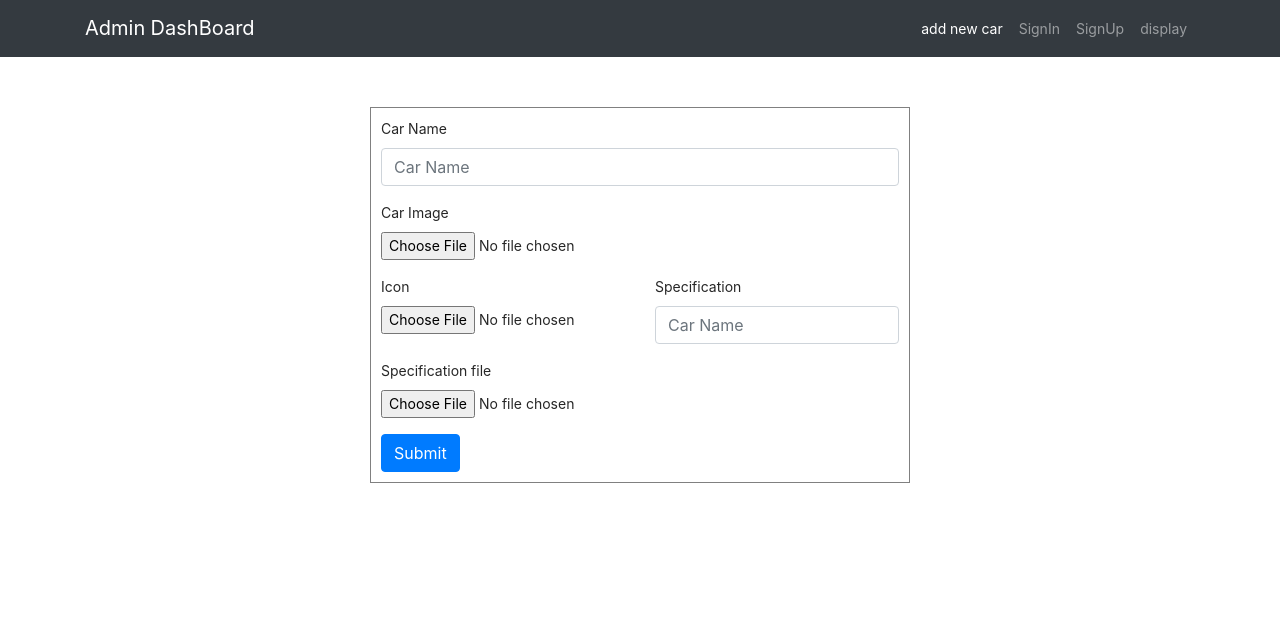
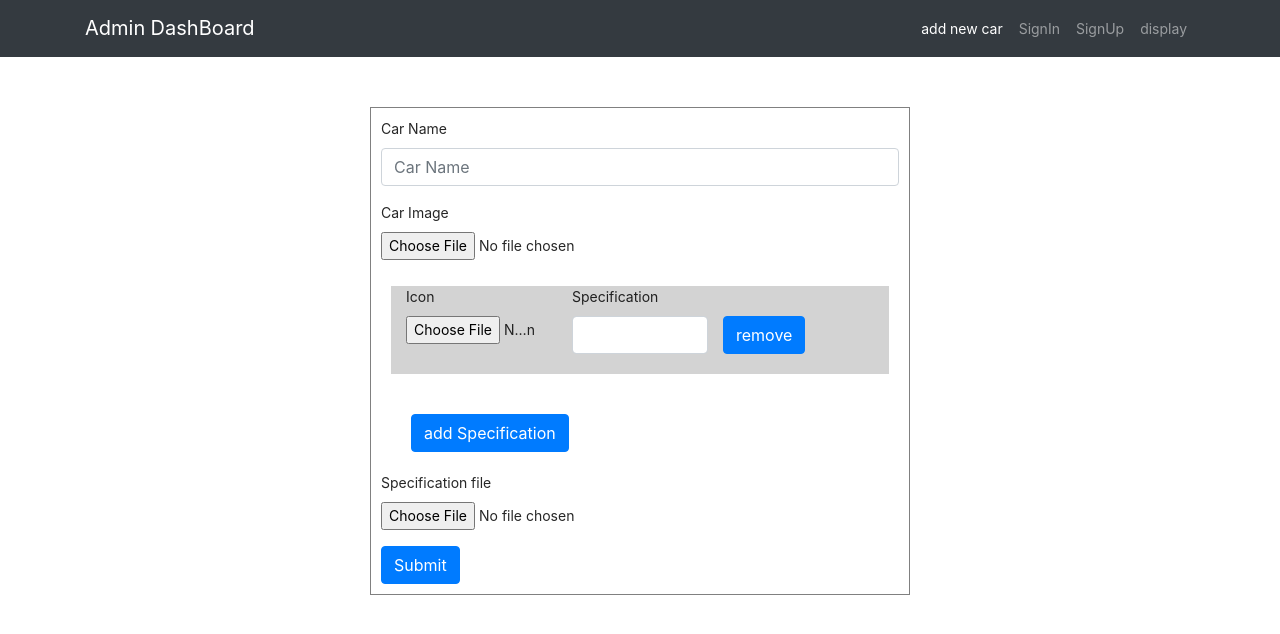
Before and after one commit to Rohit8376/frontend, a React (Create React App) app: page /add-new in a window 1280 px wide. Shown: the top 634 px of the page. Built offline with nearby package versions, Linux system fonts and the light colour scheme.

Commit message:
sencond adition

```diff
--- a/package.json
+++ b/package.json
@@ -3,6 +3,8 @@
   "version": "0.1.0",
   "private": true,
   "dependencies": {
+    "@material-ui/core": "^4.11.0",
+    "@material-ui/icons": "^4.9.1",
     "@testing-library/jest-dom": "^4.2.4",
     "@testing-library/react": "^9.5.0",
     "@testing-library/user-event": "^7.2.1",
--- a/public/index.html
+++ b/public/index.html
@@ -19,6 +19,7 @@
       integrity="sha384-9aIt2nRpC12Uk9gS9baDl411NQApFmC26EwAOH8WgZl5MYYxFfc+NcPb1dKGj7Sk"
       crossorigin="anonymous"
     />
+    <link rel="stylesheet" href="https://fonts.googleapis.com/css?family=Roboto:300,400,500,700&display=swap" />
     <link rel="stylesheet" href="https://stackpath.bootstrapcdn.com/bootstrap/4.5.2/css/bootstrap.min.css" integrity="sha384-JcKb8q3iqJ61gNV9KGb8thSsNjpSL0n8PARn9HuZOnIxN0hoP+VmmDGMN5t9UJ0Z" crossorigin="anonymous">
 
 
--- a/src/components/UI/index.js
+++ b/src/components/UI/index.js
@@ -13,8 +13,8 @@ const Input=(props)=> {
         <>
 
         <Form.Group >
-               <Form.Label>{props.label}</Form.Label>
-              <Form.Control type={props.type} placeholder={props.placeholder} value={props.value} onChange={props.onChange}  />
+              <Form.Label>{props.label}</Form.Label>
+              <Form.Control type={props.type} placeholder={props.placeholder} value={props.value} onChange={props.onChange} name={props.name}  />
               <Form.Text className="text-muted">
                {props.errorMessage}
               </Form.Text>
--- a/src/containers/add_car/index.js
+++ b/src/containers/add_car/index.js
@@ -10,43 +10,68 @@ import { Container, Form, Button, Row, Col } from "react-bootstrap";
 class AddCar extends React.Component {
   constructor(props) {
     super(props);
-
     this.state = {
       car_name: null,
       car_img: null,
-      specifications: null,
       specdtl: null,
-      icon: null,
-      spec: null,
+
+      inputfield: [{ icon: null, spec: null }],
     };
   }
+
+  HandleChangeInput = (index, event) => {
+    if (event.target.name === "icon") {
+      const values = [...this.state.inputfield];
+      values[index][event.target.name] = event.target.files[0];
+      this.setState({ inputfield: values });
+    } else {
+      const values = [...this.state.inputfield];
+      values[index][event.target.name] = event.target.value;
+      this.setState({ inputfield: values });
+    }
+  };
+
+  handleaddfield = () => {
+    const Inputfiled = [...this.state.inputfield];
+    Inputfiled.push({ icon: null, spec: null });
+    this.setState({ inputfield: Inputfiled });
+  };
+
+  handleRemovefield = (index) => {
+    console.log(index);
+    const values = [...this.state.inputfield];
+    values.splice(index, 1);
+    this.setState({ inputfield: values });
+  };
+
   signup = (e) => {
+
     e.preventDefault();
 
-    //  const spec = [ {icon:this.state.icon,spec:this.state.spec},
-    //                 {icon:this.state.icon,spec:this.state.spec},
-    //                 {icon:this.state.icon,spec:this.state.spec}
+    const formData = new FormData();
 
-    //                ]
+    this.state.inputfield.forEach((file) => {
+      formData.append("spec", file.icon, file.icon.name);
+    });
 
-    const formData = new FormData();
+    this.state.inputfield.forEach((file) => {
+      formData.append("spec", file.spec);
+    });
 
     formData.append("name", this.state.car_name);
     formData.append("carimage", this.state.car_img);
     formData.append("specdtl", this.state.specdtl);
-    // formData.append("spec", spec)
-    formData.append("spec", this.state.icon);
-    formData.append("spec", this.state.spec);
-
-    console.log(...formData);
     axios
       .post("https://myapp-backend.herokuapp.com/api/admin/create", formData)
       .then((err, res) => {
         if (res) {
-          window.location.reload(false);
+          console.log("uploaded");
         }
       });
   };
+
+
+
 
   render() {
     return (
@@ -57,24 +82,24 @@ class AddCar extends React.Component {
               <Form
                 onSubmit={(e) => this.signup(e)}
                 style={{ border: "1px solid gray", padding: "10px" }}
-                autocomplete="off"
+                autoComplete="off"
               >
                 <Row>
-                  <Col md={12}>
+                  <Col md={12} sm={12}>
                     <Input
                       label="Car Name"
                       placeholder="Car Name"
                       type="text"
-                      autocomplete="off"
+                      autoComplete="off"
                       onChange={(e) => {
                         this.setState({ car_name: e.target.value });
                       }}
                     />
                   </Col>
 
-                  <Col md={12}>
+                  <Col md={12} sm={12}>
                     <Input
-                      autocomplete="off"
+                      autoComplete="off"
                       label="Car Image"
                       type="file"
                       onChange={(e) => {
@@ -85,36 +110,64 @@ class AddCar extends React.Component {
                   <hr></hr>
                 </Row>
 
-                <Row>
-                  <Col md={6} sm={6}>
+                {this.state.inputfield.map((inputfield, index) => (
+                  <Row
+                    key={index}
+                    style={{ backgroundColor: "lightgrey", margin: "10px" }}
+                  >
+                    <Col md={4} sm={5}>
                       <Input
-                      autocomplete="off"
                         label="Icon"
                         type="file"
-                      onChange={(e) => {
-                        this.setState({ icon: e.target.files[0] });
-                      }}
+                        name="icon"
+                        value={this.state.inputfield.firstname}
+                        onChange={(event) =>
+                          this.HandleChangeInput(index, event)
+                        }
                       />
                     </Col>
-                  <Col md={6} sm={6}>
+                    <Col md={4} sm={4}>
                       <Input
-                      autocomplete="off"
                         label="Specification"
-                      placeholder="Car Name"
+                        name="spec"
                         type="text"
-                      onChange={(e) => {
-                        this.setState({ spec: e.target.value });
-                      }}
+                        // value={this.state.inputfield.firstname}
+                        onChange={(event) =>
+                          this.HandleChangeInput(index, event)
+                        }
                       />
                     </Col>
+                    <Button
+                      onClick={() => this.handleRemovefield(index)}
+                      style={{ marginTop: "30px", marginBottom: "20px" }}
+                    >
+                      remove
+                    </Button>
                     <hr></hr>
                   </Row>
+                ))}
+
+                <Button
+                  onClick={() => this.handleaddfield()}
+                  style={{
+                    marginTop: "30px",
+                    marginBottom: "20px",
+                    marginLeft: "30px",
+                  }}
+                >
+                  add Specification
+                </Button>
 
                 <Input
                   label="Specification file"
                   type="file"
                   onChange={(e) => {
                     this.setState({ specdtl: e.target.files[0] });
+                  }}
+                  style={{
+                    backgroundColor: "lightgrey",
+                    marginLeft: "30px",
+                    marginRight: "30px",
                   }}
                 />
 
@@ -131,3 +184,158 @@ class AddCar extends React.Component {
 }
 
 export default AddCar;
+
+
+
+
+
+
+
+
+
+
+
+
+
+
+
+
+
+
+
+
+
+
+// import React from "react";
+// import Layout from "../../components/Layout";
+// import Input from "../../components/UI";
+// import "antd/dist/antd.css";
+// import "../../App.css";
+// import axios from "axios";
+
+// import { Container, Form, Button, Row, Col } from "react-bootstrap";
+
+// class AddCar extends React.Component {
+//   constructor(props) {
+//     super(props);
+
+//     this.state = {
+//       car_name: null,
+//       car_img: null,
+//       specifications: null,
+//       specdtl: null,
+//       icon: null,
+//       spec: null,
+//     };
+//   }
+//   signup = (e) => {
+//     e.preventDefault();
+
+//     //  const spec = [ {icon:this.state.icon,spec:this.state.spec},
+//     //                 {icon:this.state.icon,spec:this.state.spec},
+//     //                 {icon:this.state.icon,spec:this.state.spec}
+
+//     //                ]
+
+//     const formData = new FormData();
+
+//     formData.append("name", this.state.car_name);
+//     formData.append("carimage", this.state.car_img);
+//     formData.append("specdtl", this.state.specdtl);
+//     // formData.append("spec", spec)
+//     formData.append("spec", this.state.icon);
+//     formData.append("spec", this.state.spec);
+
+//     console.log(...formData);
+//     axios
+//       .post("https://myapp-backend.herokuapp.com/api/admin/create", formData)
+//       .then((err, res) => {
+//         if (res) {
+//            window.location.href = "/signin";
+//         }
+//       });
+//   };
+
+//   render() {
+//     return (
+//       <Layout>
+//         <Container>
+//           <Row style={{ marginTop: "50px" }}>
+//             <Col md={{ span: 6, offset: 3 }}>
+//               <Form
+//                 onSubmit={(e) => this.signup(e)}
+//                 style={{ border: "1px solid gray", padding: "10px" }}
+//                 autocomplete="off"
+//               >
+//                 <Row>
+//                   <Col md={12}>
+//                     <Input
+//                       label="Car Name"
+//                       placeholder="Car Name"
+//                       type="text"
+//                       autocomplete="off"
+//                       onChange={(e) => {
+//                         this.setState({ car_name: e.target.value });
+//                       }}
+//                     />
+//                   </Col>
+
+//                   <Col md={12}>
+//                     <Input
+//                       autocomplete="off"
+//                       label="Car Image"
+//                       type="file"
+//                       onChange={(e) => {
+//                         this.setState({ car_img: e.target.files[0] });
+//                       }}
+//                     />
+//                   </Col>
+//                   <hr></hr>
+//                 </Row>
+
+//                 <Row>
+//                   <Col md={6} sm={6}>
+//                     <Input
+//                       autocomplete="off"
+//                       label="Icon"
+//                       type="file"
+//                       onChange={(e) => {
+//                         this.setState({ icon: e.target.files[0] });
+//                       }}
+//                     />
+//                   </Col>
+//                   <Col md={6} sm={6}>
+//                     <Input
+//                       autocomplete="off"
+//                       label="Specification"
+//                       placeholder="Car Name"
+//                       type="text"
+//                       onChange={(e) => {
+//                         this.setState({ spec: e.target.value });
+//                       }}
+//                     />
+//                   </Col>
+//                   <hr></hr>
+//                 </Row>
+
+//                 <Input
+//                   label="Specification file"
+//                   type="file"
+//                   onChange={(e) => {
+//                     this.setState({ specdtl: e.target.files[0] });
+//                   }}
+//                 />
+
+//                 <Button variant="primary" type="submit">
+//                   Submit
+//                 </Button>
+//               </Form>
+//             </Col>
+//           </Row>
+//         </Container>
+//       </Layout>
+//     );
+//   }
+// }
+
+// export default AddCar;
--- a/src/index.js
+++ b/src/index.js
@@ -1,7 +1,8 @@
 import React from 'react';
 import ReactDOM from 'react-dom';
 import './index.css';
-import App from './App';
+ import App from './App'
+
 import * as serviceWorker from './serviceWorker';
 
 ReactDOM.render(
```
Also changed, not shown: 1 other file (tests, documents, lock files or other folders). Lines whose indentation alone changed are shown as unchanged.
